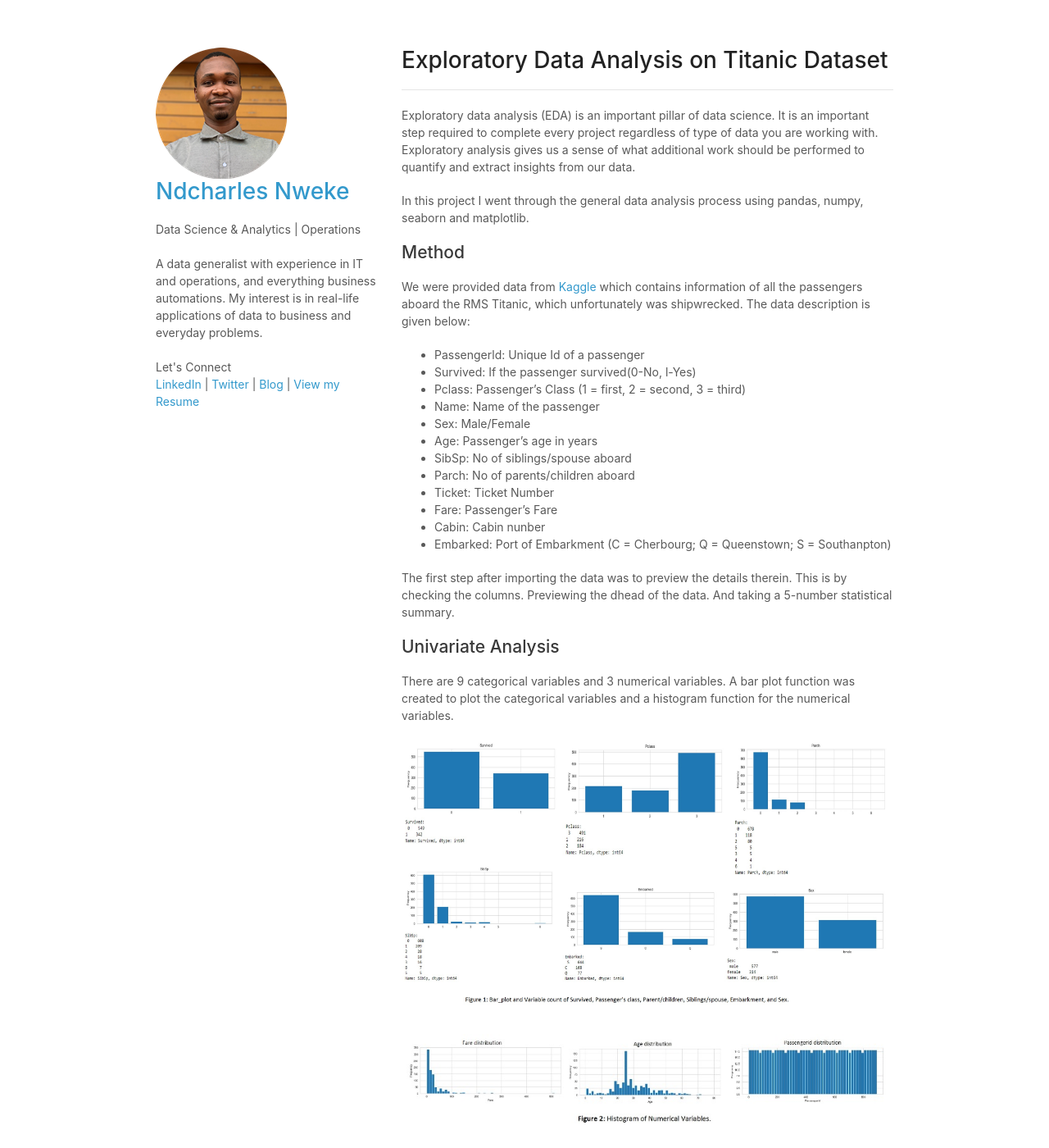
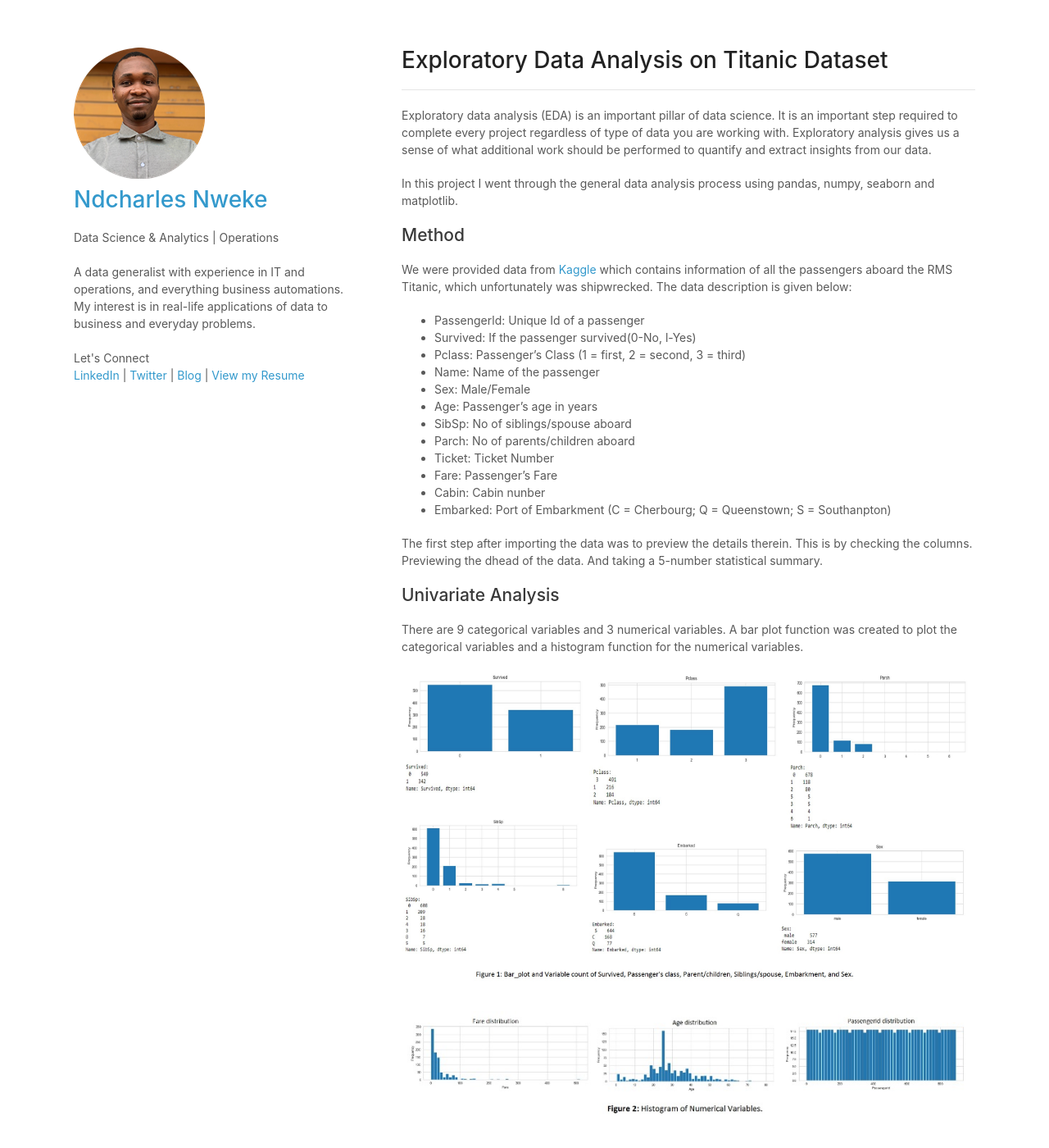
Before and after one commit to ndcharles/data-portfolio, a Jekyll site: the page built from _pages/exploratory-data-analysis-titanic-dataset.md, in a window 1280 px wide and 1400 px high. Shown: the whole window at 82% size. Built offline with Jekyll 4.4.1, drawn with Linux system fonts in a browser that asks for light colours.

Commit message:
Update style.css

```diff
--- a/assets/style.css
+++ b/assets/style.css
@@ -55,7 +55,7 @@ a:hover small {
 }
 
 .wrapper {
-  width:900px;
+  width:1100px;
   margin:0 auto;
 }
 
@@ -105,10 +105,14 @@ img {
 }
 
 header {
-  width:270px;
+  width:350px;
   float:left;
   position:fixed;
   -webkit-font-smoothing:subpixel-antialiased;
+}
+
+header img {
+  margin-bottom: 10px;
 }
 
 header ul {
@@ -118,7 +122,7 @@ header ul {
   background: #f4f4f4;
   border-radius:5px;
   border:1px solid #e0e0e0;
-  width:270px;
+  width:350px;
 }
 
 header li {
@@ -171,7 +175,7 @@ header ul a strong {
 }
 
 section {
-  width:600px;
+  width:700px;
   float:right;
   padding-bottom:50px;
 }
```
